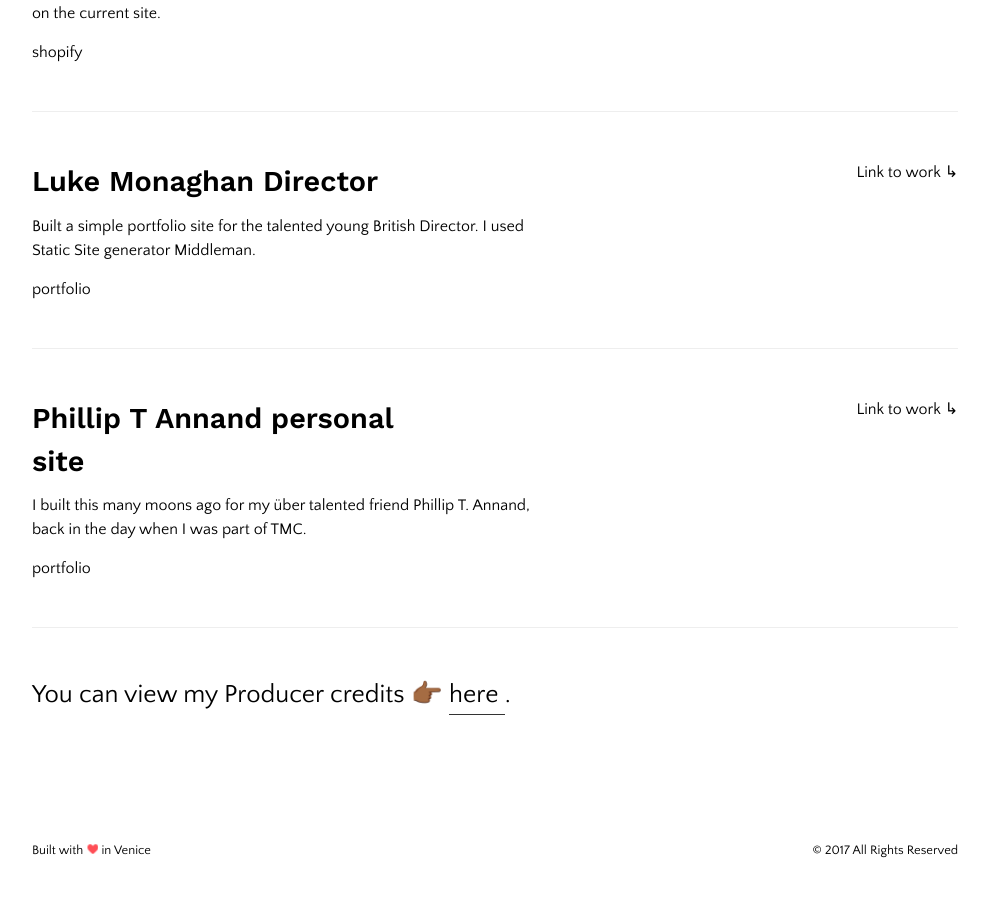
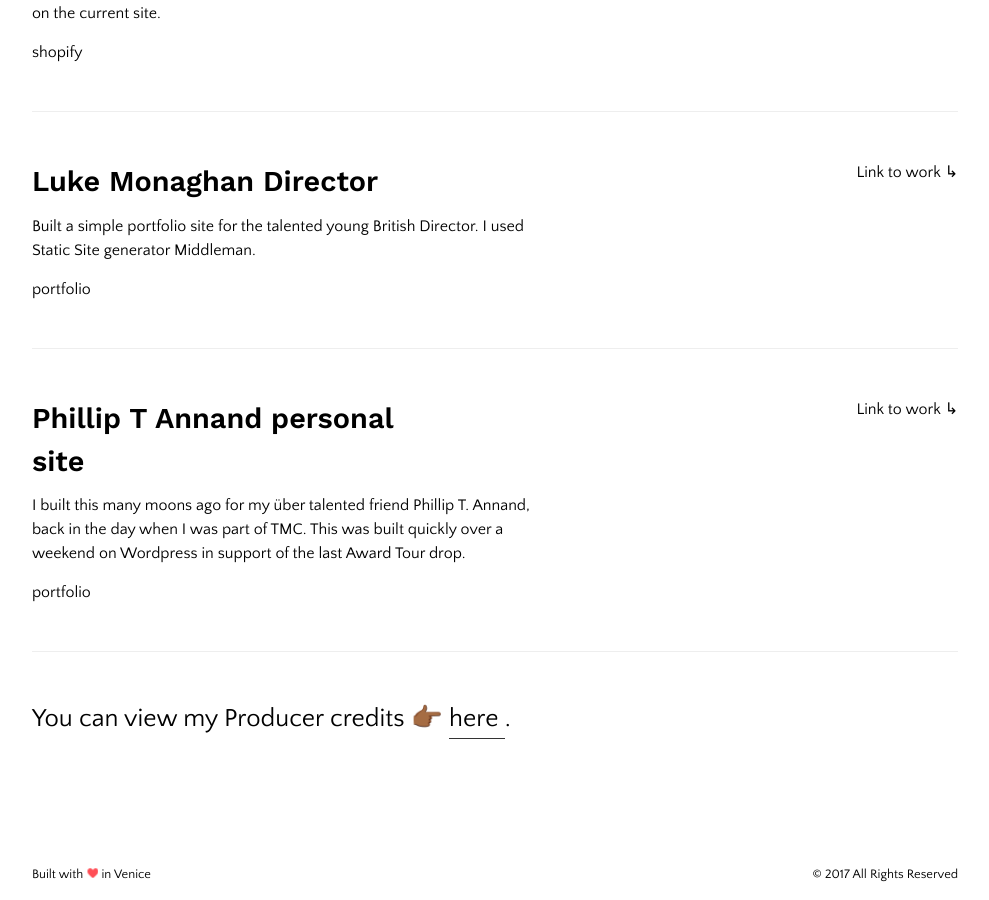
Before and after one commit to PHironaka/p-hironaka, a Jekyll site: the page built from index.html, in a window 1280 px wide and 900 px high, scrolled down 1978 px. Shown: the whole window, without its empty margins (145-1134 px from the left). Built offline with Jekyll 4.4.1, drawn with Linux system fonts in a browser that asks for light colours; before the commit the page ends 2854 px from its top, so only the background shows below that.

Commit message:
Updated Phillip T Annand Personal Site

```diff
--- a/_work/phillip-t-annand-personal-site.markdown
+++ b/_work/phillip-t-annand-personal-site.markdown
@@ -6,4 +6,4 @@ tags:
 link: http://www.philliptannand.com/
 ---
 
-I built this many moons ago for my über talented friend Phillip T. Annand, back in the day when I was part of TMC.
+I built this many moons ago for my über talented friend Phillip T. Annand, back in the day when I was part of TMC. This was built quickly over a weekend on Wordpress in support of the last Award Tour drop.
```
